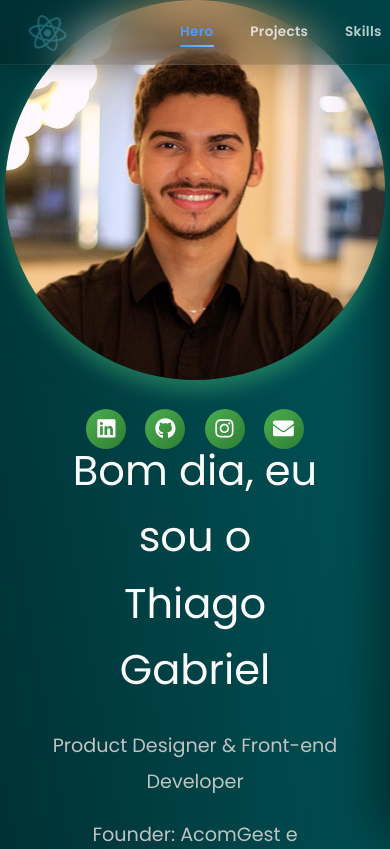
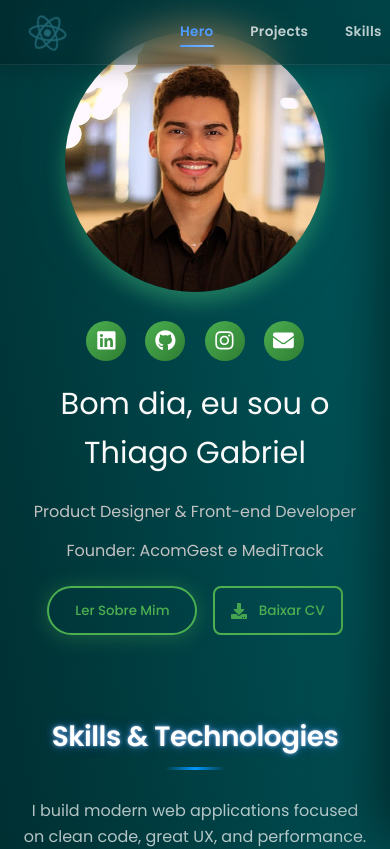
Before and after one commit to Thiagogmr1/thiago-portfolio, a React (Vite) app: page / in a window 390 px wide. Shown: the top 849 px of the page. Built offline with nearby package versions, Linux system fonts and the light colour scheme.

Commit message:
refactor: resposividade mobile melhorada

```diff
--- a/src/styles/hero.css
+++ b/src/styles/hero.css
@@ -183,7 +183,8 @@
 }
 
 .button-secondary:hover {
-    background: color-mix(in srgb, var(--accent), transparent 90%);
+    background: #4caf50;
+    color: white;
     box-shadow: 0 4px 12px rgba(0, 0, 0, 0.1);
     transform: translateY(-1px);
 }
@@ -231,11 +232,71 @@
 @media (max-width: 768px) {
     .hero {
         flex-direction: column;
-        gap: 3rem;
+        align-items: center;
+        justify-content: center;
+        min-height: auto;
+        padding: 2.5rem 1.5rem;
         text-align: center;
     }
 
+    /* Bloco da foto sobe */
+    .hero-profile {
+        order: 1;
+        margin-bottom: -1rem;
+    }
+
+    /* Redes logo abaixo da foto */
+    .hero-profile-socials {
+        order: 2;
+        justify-content: center;
+    }
+
+    /* Conteúdo textual abaixo das redes */
     .hero-content {
+        order: 3;
+        margin-top: 0;
         max-width: 100%;
     }
+
+    /* Botões por último */
+    .hero-buttons {
+        order: 4;
+        justify-content: center;
+        flex-wrap: wrap;
+    }
 }
+
+/* ================================
+   RESPONSIVO
+================================ */
+
+@media (max-width: 480px) {
+    .hero {
+        padding: 2rem 1rem;
+        gap: 2.2rem;
+    }
+
+    .hero-profile-image {
+        width: 260px;
+        height: 260px;
+    }
+
+    .hero-profile-halo {
+        width: 220px;
+        height: 220px;
+        filter: blur(50px);
+    }
+
+    .hero-text h1 {
+        font-size: 1.9rem;
+    }
+
+    .hero-text p {
+        font-size: 1rem;
+        line-height: 1.4;
+    }
+
+    .hero-buttons {
+        gap: 1rem;
+    }
+}
```
